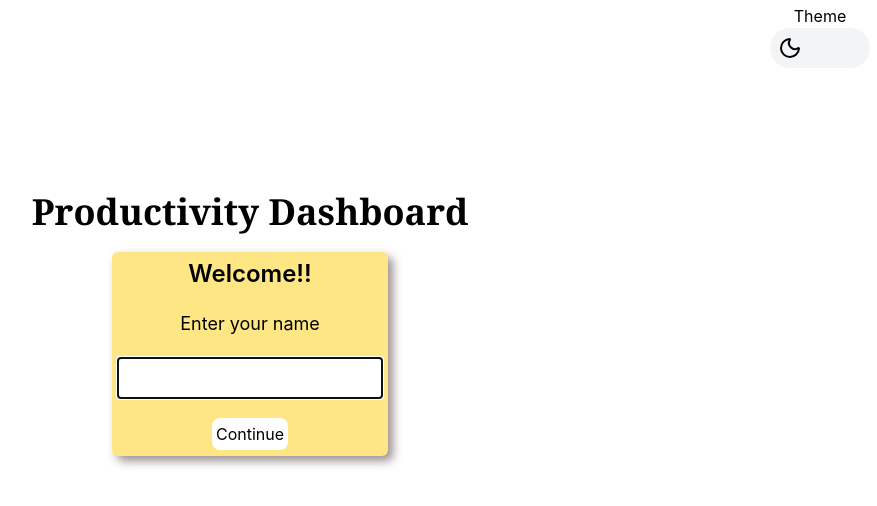
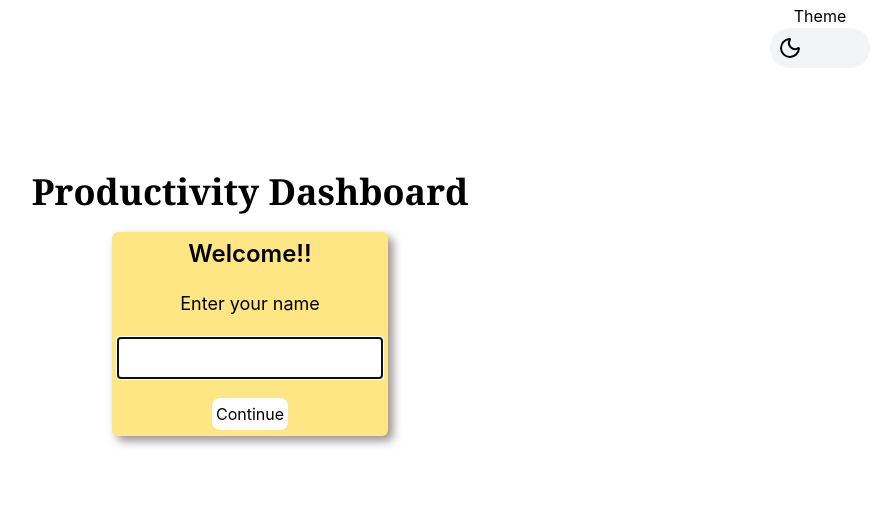
Before and after one commit to trishnanjalipati-lab/ProductivityDashboard, a React (Vite) app: page / in a window 1280 px wide. Shown: the top 506 px of the page, without its empty margins (390-1267 px from the left). Built offline with nearby package versions, Linux system fonts and the light colour scheme; what lightswind would draw is missing.

Commit message:
theme changes

```diff
--- a/src/components/Login.jsx
+++ b/src/components/Login.jsx
@@ -28,7 +28,7 @@ function Login() {
   className="bg-gray-100 dark:bg-gray-700"
 />
      </div>
-    <div className='flex flex-col items-center m-30 gap-5'>
+    <div className='flex flex-col items-center m-25 gap-5'>
 
         <h1 className='font-serif font-extrabold text-4xl dark:text-white'>Productivity Dashboard </h1>
         <form onSubmit={handleBtn}>
```
